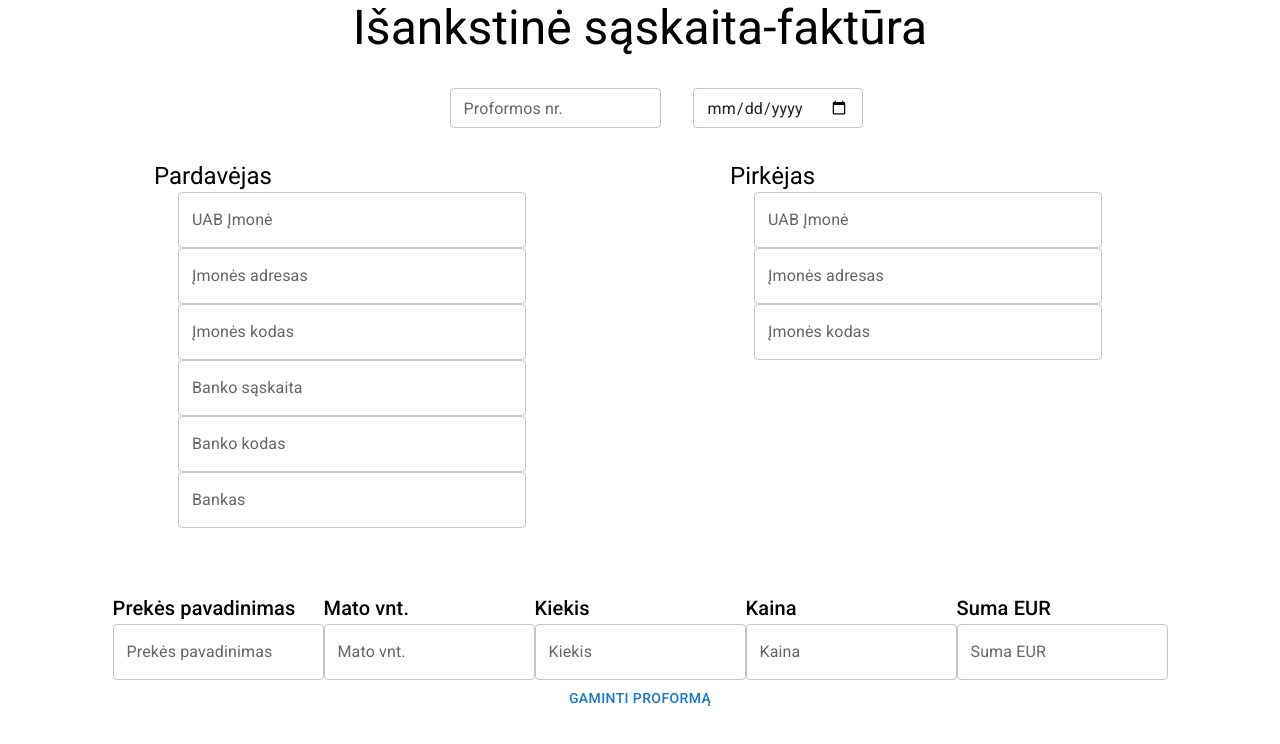
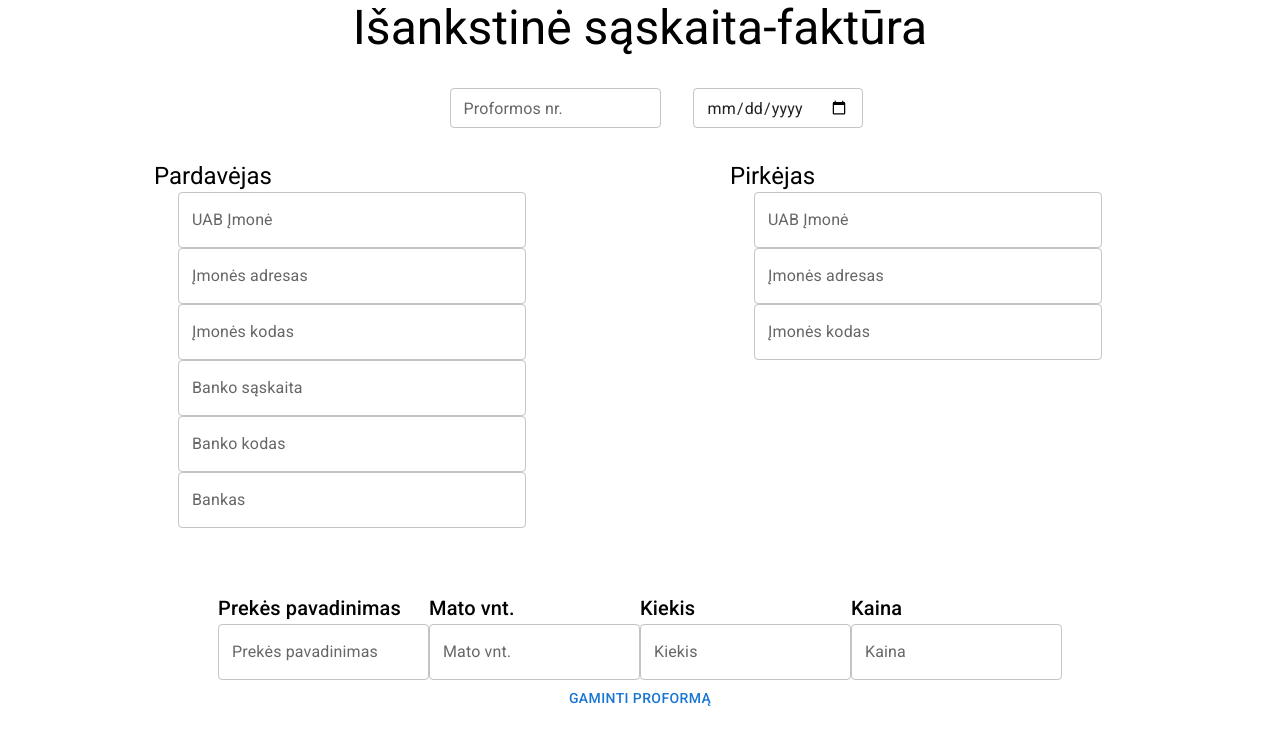
Before and after one commit to Mancefas/PDF-proforma, a React (Create React App) app: page / in a window 1280 px wide. Shown: the top 744 px of the page. Built offline with nearby package versions, Linux system fonts and the light colour scheme.

Commit message:
not needed input deleted

```diff
--- a/src/Components/GoodsSold.tsx
+++ b/src/Components/GoodsSold.tsx
@@ -11,12 +11,6 @@ const dataFields = [
   { id: "2", text: "Mato vnt.", type: "text", name: "unit" },
   { id: "3", text: "Kiekis", type: "number", name: "quantity" },
   { id: "4", text: "Kaina", type: "number", name: "price" },
-  {
-    id: "5",
-    text: "Suma EUR",
-    type: "number",
-    name: "totalPrice",
-  },
 ];
 
 const GoodsSold = ({ setGoods = () => {}, trigger = () => {} }: any) => {
@@ -24,7 +18,6 @@ const GoodsSold = ({ setGoods = () => {}, trigger = () => {} }: any) => {
   const soldGoodsUnit = useRef<HTMLInputElement>(null);
   const soldGoodsQuantity = useRef<HTMLInputElement>(null);
   const soldGoodsPrice = useRef<HTMLInputElement>(null);
-  const soldGoodsTotalPrice = useRef<HTMLInputElement>(null);
 
   const submitHandler = () => {
     // get value first and then setGoods
@@ -32,15 +25,13 @@ const GoodsSold = ({ setGoods = () => {}, trigger = () => {} }: any) => {
       soldGoodsName.current?.value &&
       soldGoodsUnit.current?.value &&
       soldGoodsQuantity.current?.value &&
-      soldGoodsPrice.current?.value &&
-      soldGoodsTotalPrice.current?.value
+      soldGoodsPrice.current?.value
     ) {
       setGoods({
         goodsName: soldGoodsName.current?.value!,
         unit: soldGoodsUnit.current?.value!,
         quantity: +soldGoodsQuantity.current?.value!,
         price: +soldGoodsPrice.current?.value!,
-        totalPrice: +soldGoodsTotalPrice.current?.value!,
       });
     }
   };
@@ -84,8 +75,6 @@ const GoodsSold = ({ setGoods = () => {}, trigger = () => {} }: any) => {
                   ? soldGoodsQuantity
                   : element.name === "price"
                   ? soldGoodsPrice
-                  : element.name === "totalPrice"
-                  ? soldGoodsTotalPrice
                   : null
               }
               type={element.type}
```
